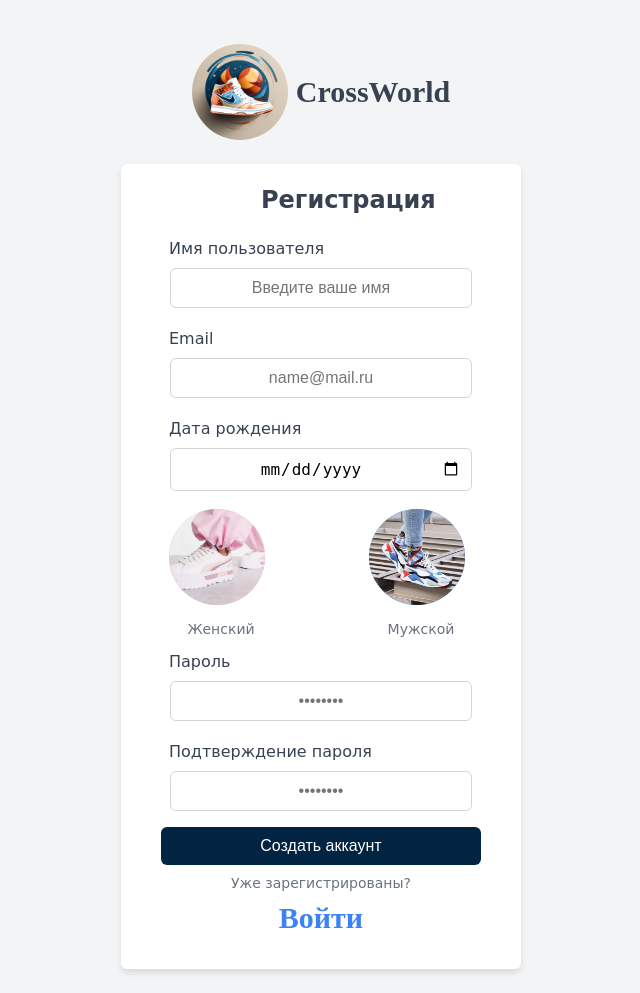
After one commit to KatNag/MVC-site, a PHP site: page /mvc/views/registration.php in a window 1280 px wide. The commit adds this page. Shown: the whole page, without its empty margins (319-959 px from the left). Run offline with PHP 8.4, Linux system fonts and the light colour scheme; some libraries are stand-ins or nearby versions.

Commit message:
Форма регистрации

```diff
--- /dev/null
+++ b/public/mvc/views/css/registration.css
@@ -0,0 +1,188 @@
+
+body {
+    margin: 0;
+    font-family: 'Comic Sans MS';
+    background-color: #F3F4F6;
+}
+
+section {
+    display: flex;
+    flex-direction: column;
+    align-items: center;
+    justify-content: center;
+    padding: 24px 16px;
+    margin: auto;
+    margin-top: 20px;
+}
+
+a {
+    display: flex;
+    align-items: center;
+    margin-bottom: 1.5rem;
+    font-size: 30px;
+    font-weight: 600;
+    color: #374151;
+    text-decoration: none;
+    font-family: Magneto;
+    justify-items: center;
+}
+
+a.font-medium {
+    display: flex;
+    align-items: center;
+    justify-content: center; /* Добавлен стиль для выравнивания по центру */
+    text-decoration: none;
+    margin-top: 10px;
+    color: #d14717;
+}
+
+a.font-medium:hover {
+    text-decoration: underline;
+}
+
+img {
+    width: 6rem;
+    height: 6rem;
+    border-radius: 50%;
+    object-fit: cover;
+    margin-right: 0.5rem;
+}
+
+
+div {
+    width: 100%;
+    max-width: 400px;
+    background-color: #FFF;
+    border-radius: 0.375rem;
+    box-shadow: 0 4px 6px rgba(0, 0, 0, 0.1);
+}
+
+div > div {
+    padding: 2rem;
+}
+
+h1 {
+    font-size: 1.5rem;
+    font-weight: bold;
+    line-height: 1.4;
+    color: #374151;
+    margin-bottom: 1rem;
+    margin-left: 35%;
+}
+
+form {
+    display: flex;
+    flex-direction: column;
+}
+
+label {
+    font-size: 1rem;
+    color: #374151;
+    margin-left: 12%;
+    margin-top: 5px;
+    margin-bottom: 10px;
+}
+
+input {
+    width: 70%;
+    max-width: 300px;
+    margin: 0 auto;
+    padding: 0.625rem;
+    margin-bottom: 1rem;
+    border: 1px solid #D1D5DB;
+    border-radius: 0.375rem;
+    font-size: 1rem;
+    text-align: center;
+}
+
+input[type="checkbox"] {
+    margin-right: 0.5rem;
+}
+
+button {
+    color: #FFF;
+    background-color: #002441;
+    border: none;
+    border-radius: 0.375rem;
+    font-size: 1rem;
+    padding: 0.625rem;
+    margin-top: 1rem;
+    cursor: pointer;
+    width: 80%;
+    margin: 0 auto;
+}
+
+p {
+    font-size: 0.875rem;
+    color: #6B7280;
+    margin: 10px auto;
+}
+
+a:hover,
+.font-medium:hover {
+    text-decoration: underline;
+}
+
+/**/
+
+.gender-container {
+    display: flex;
+    justify-content: space-between;
+    box-shadow: none;
+}
+
+.gender-option {
+    width: 50%;
+    text-align: center;
+    cursor: pointer;
+    position: relative;
+    box-shadow: none;
+    padding: 0px;
+}
+
+.gender-option img {
+    border-radius: 50%;
+    border: 2px solid #fff;
+    box-shadow: none;
+}
+
+.gender-option input {
+    position: absolute;
+    opacity: 0;
+}
+
+.female img {
+    background-color: #FFC0CB;
+}
+
+.male img {
+    background-color: #6495ED;
+}
+
+.gender-option.female input:checked + img,
+.gender-option.female input:active + img {
+    border: 5px solid #FFC0CB;
+}
+
+.gender-option.female input:checked + p,
+.gender-option.female input:active + p {
+    color: #FFC0CB;
+}
+
+.gender-option.male input:checked + img,
+.gender-option.male input:active + img {
+    border: 5px solid #6495ED;
+}
+
+.gender-option.male input:checked + p,
+.gender-option.male input:active + p {
+    color: #6495ED;
+}
+
+.gender-option:hover img {
+    border: 2px solid #FFC0CB;
+}
+
+.gender-option.male:hover img {
+    border: 2px solid #6495ED;
+}
--- /dev/null
+++ b/public/mvc/views/js/genderCheck.js
@@ -0,0 +1,17 @@
+document.addEventListener('DOMContentLoaded', function () {
+    const femaleOption = document.getElementById('female');
+    const maleOption = document.getElementById('male');
+
+    const femaleImage = document.querySelector('.gender-option.female img');
+    const maleImage = document.querySelector('.gender-option.male img');
+
+    femaleImage.addEventListener('click', function () {
+        femaleOption.checked = true;
+        maleOption.checked = false;
+    });
+
+    maleImage.addEventListener('click', function () {
+        maleOption.checked = true;
+        femaleOption.checked = false;
+    });
+});
--- /dev/null
+++ b/public/mvc/views/registration.php
@@ -0,0 +1,60 @@
+<!DOCTYPE html>
+<html lang="en">
+<head>
+    <meta charset="UTF-8">
+    <meta name="viewport" content="width=device-width, initial-scale=1.0">
+
+    <?php include '../../php/config.php'; ?>
+    <link href="<?= BASE_URL ?>mvc/views/css/registration.css" rel="stylesheet">
+
+    <script src="<?= BASE_URL ?>mvc/vendor/jquery.js"></script>
+    <script src="<?= BASE_URL ?>mvc/views/js/phoneValidation.js"></script>
+    <script src="<?= BASE_URL ?>mvc/views/js/genderCheck.js"></script>
+
+    <title>Регистрация</title>
+</head>
+<body>
+<section>
+    <a href="<?= BASE_URL ?>index.php">
+        <img src="<?= BASE_URL ?>images/logos/mainLogo.png" alt="logo">
+        CrossWorld
+    </a>
+
+    <div>
+        <h1>Регистрация</h1>
+        <form action="#">
+            <label for="username">Имя пользователя</label>
+            <input type="text" name="username" id="username" placeholder="Введите ваше имя" required="">
+
+            <label for="email">Email</label>
+            <input type="email" name="email" id="email" placeholder="name@mail.ru" required="">
+
+            <label for="birthdate">Дата рождения</label>
+            <input type="date" id="birthdate" name="birthdate" required="">
+
+            <div class="gender-container">
+                <div class="gender-option female">
+                    <input type="radio" name="gender" id="female" value="female" hidden>
+                    <img src="<?= BASE_URL ?>images/photos/womanSneaker.jpg" alt="Female">
+                    <p>Женский</p>
+                </div>
+                <div class="gender-option male">
+                    <input type="radio" name="gender" id="male" value="male" hidden>
+                    <img src="<?= BASE_URL ?>images/photos/manSneaker.jpg" alt="Male">
+                    <p>Мужской</p>
+                </div>
+            </div>
+
+            <label for="password">Пароль</label>
+            <input type="password" name="password" id="password" placeholder="••••••••" required="">
+
+            <label for="confirm-password">Подтверждение пароля</label>
+            <input type="password" name="confirm-password" id="confirm-password" placeholder="••••••••" required="">
+
+            <button type="submit">Создать аккаунт</button>
+            <p>Уже зарегистрированы? <a href="#" class="font-medium" style="color: #3B82F6;">Войти</a></p>
+        </form>
+    </div>
+    <!--</section>-->
+</body>
+</html>
--- /dev/null
+++ b/public/php/login.php
@@ -0,0 +1 @@
+<?php
--- /dev/null
+++ b/public/php/register.php
@@ -0,0 +1 @@
+<?php
```
Also changed, not shown: public/mvc/views/catalogue.php (added, +22 -0 lines), public/mvc/views/css/index.css (+13 -5 lines), public/mvc/views/footer.php (+4 -3 lines), public/mvc/views/header.php (+7 -2 lines), public/images/photos/manSneaker.jpg (added), public/images/photos/womanSneaker.jpg (added), public/mvc/views/css/catalogue.css (added).
